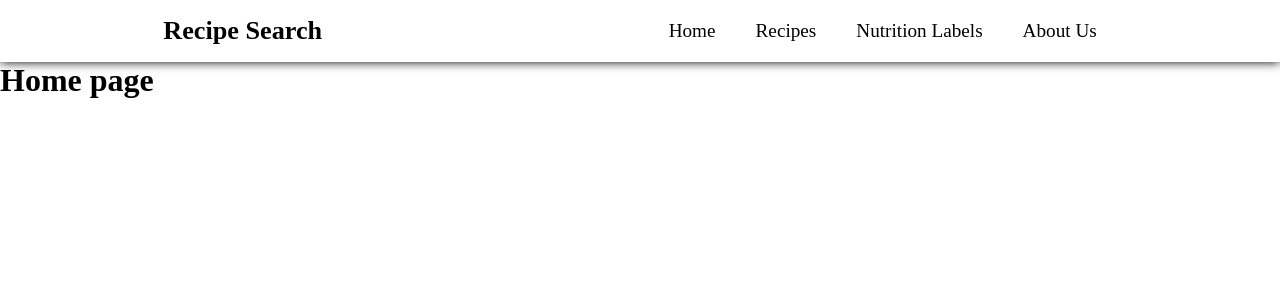
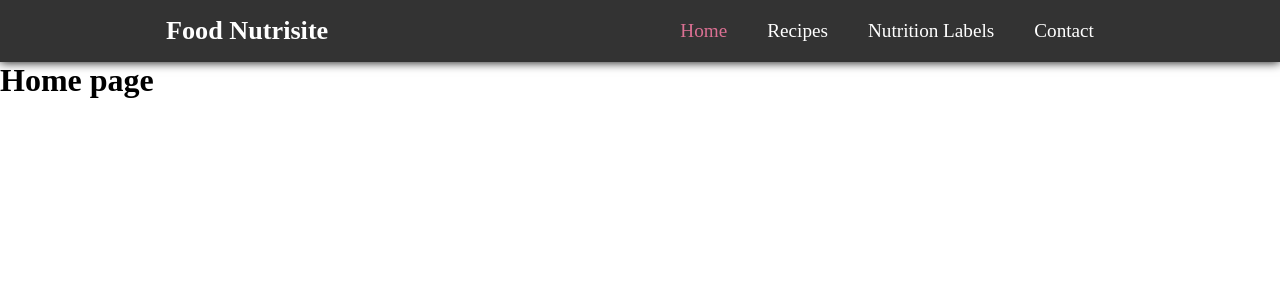
Before and after one commit to mk975025/Recipe-search, a React (Create React App) app in the folder recipes/: page / in a window 1280 px wide. Shown: the top 300 px of the page. Built offline with nearby package versions, Linux system fonts and the light colour scheme.

Commit message:
updated Navbar

```diff
--- a/recipes/src/App.js
+++ b/recipes/src/App.js
@@ -16,8 +16,8 @@ function App() {
           <Route exact path="/nutrition-labels">
             <h1>Nutrition Labels page</h1>
           </Route>
-          <Route exact path="/about">
-            <h1>About Us page</h1>
+          <Route exact path="/contact">
+            <h1>Contact page</h1>
           </Route>
           <Route>
             <h1>Error 404</h1>
--- a/recipes/src/components/Nav.js
+++ b/recipes/src/components/Nav.js
@@ -7,13 +7,18 @@ export default function Nav() {
     <nav className={styles.Nav}>
       <div className={styles.Nav_container}>
         <NavLink to="/" className={styles.Nav_brand}>
-          <h3>Recipe Search</h3>
+          <h3>Food Nutrisite</h3>
         </NavLink>
 
         <div className={styles.Nav_right}>
           <ul className={styles.Nav_item_wrapper}>
             <li className={styles.Nav_item}>
-              <NavLink className={styles.Nav_link} to="/">
+              <NavLink
+                activeClassName={styles.selected}
+                className={styles.Nav_link}
+                to="/"
+                exact={true}
+              >
                 Home
               </NavLink>
             </li>
@@ -39,9 +44,9 @@ export default function Nav() {
               <NavLink
                 activeClassName={styles.selected}
                 className={styles.Nav_link}
-                to="/about"
+                to="/contact"
               >
-                About Us
+                Contact
               </NavLink>
             </li>
           </ul>
--- a/recipes/src/components/Styles/Nav.module.css
+++ b/recipes/src/components/Styles/Nav.module.css
@@ -2,6 +2,7 @@
   margin: 0;
   padding: 0;
   box-shadow: 0 0 10px black;
+  background-color: rgba(51, 51, 51, 1);
 }
 
 .Nav_container {
@@ -12,7 +13,7 @@
 
 .Nav_brand {
   text-decoration: none;
-  color: black;
+  color: white;
   font-size: 1.4rem;
 }
 
@@ -31,9 +32,13 @@
   margin: 20px;
 }
 
+.Nav_item:hover {
+  opacity: 0.6;
+}
+
 .Nav_link {
   text-decoration: none;
-  color: black;
+  color: white;
 }
 
 .selected {
```
